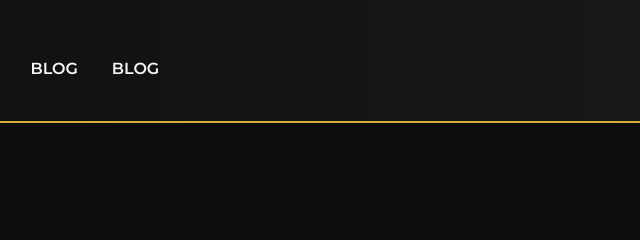
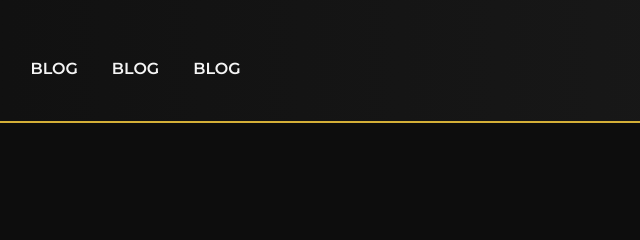
Before and after one commit to csecsu-web/csecsu.github.io, a plain HTML site: page index.html in a window 1280 px wide. Shown: the top 240 px of the page, 388-1028 px from the left. Drawn offline with nearby package versions, Linux system fonts and the light colour scheme.

Commit message:
Update index.html

```diff
--- a/index.html
+++ b/index.html
@@ -25,6 +25,7 @@
         <a href="villas.html">Villas</a>
         <a href="blog/how-to-choose-luxury-watch.html">Blog</a>
         <a href="blog/san-martin-gmt-sn0140w.html">Blog</a>
+         <a href="blog/san-martin-gmt-sn0140w.html">Blog</a>
       </nav>
 
       <button id="navToggle" class="nav-toggle" aria-label="Toggle menu">☰</button>
```
